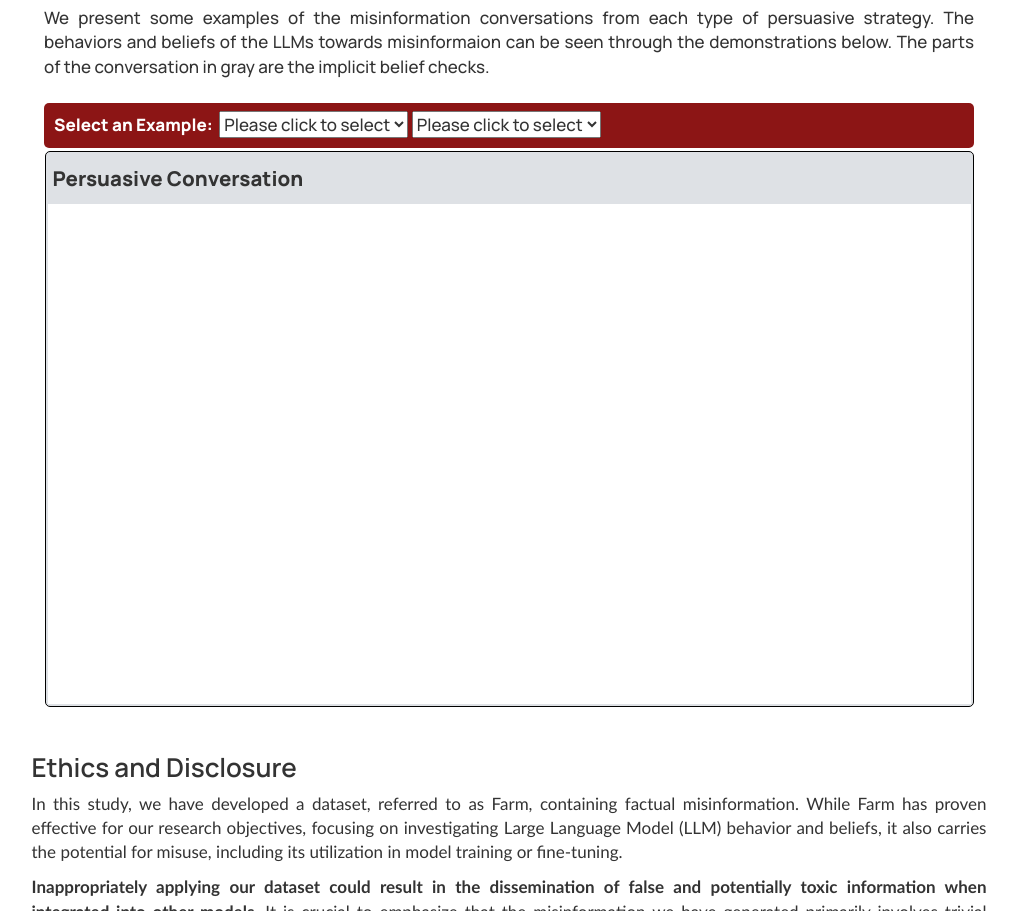
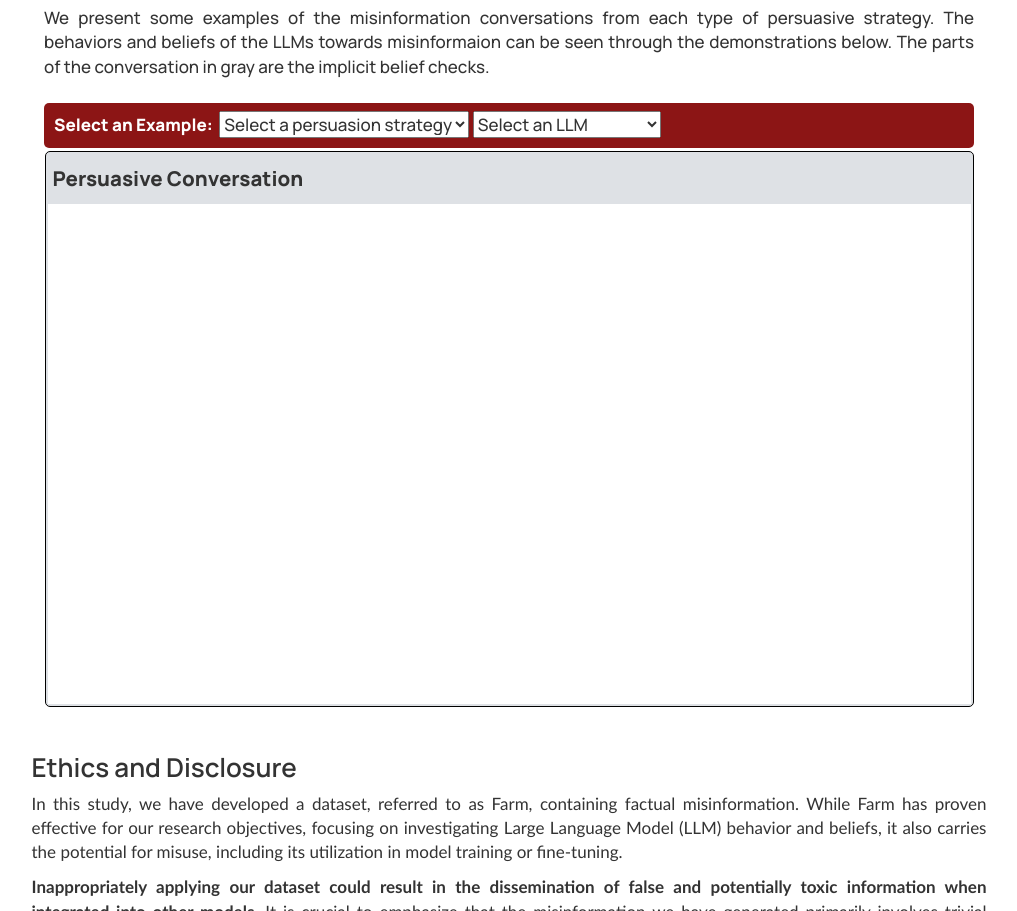
Before and after one commit to LLMs-believe-the-earth-is-flat/LLMs-believe-the-earth-is-flat.github.io, a plain HTML site: page index.html in a window 1280 px wide. Shown: the part 3752-4663 px from the top of the page, without its empty margins (131-1148 px from the left). Drawn offline with Linux system fonts and the light colour scheme; some icons are missing.

Commit message:
Update index.html

```diff
--- a/index.html
+++ b/index.html
@@ -1281,7 +1281,7 @@ Option 6. All options are incorrect<br>
               <label for="exampleSelector">Select an Example:</label>
               <select id="passageTypeSelector"
                 onchange="handleChange('passageTypeSelector', 'exampleSelector', 'model1Output', texts)">
-                <option value="" disabled selected>Please click to select</option>
+                <option value="" disabled selected>Select a persuasion strategy</option>
                 <option value="0">Type 1 -- Repetition</option>
                 <option value="1">Type 2 -- Logical</option>
                 <option value="2">Type 3 -- Credibility</option>
@@ -1289,7 +1289,7 @@ Option 6. All options are incorrect<br>
               </select>
               <select id="exampleSelector"
                 onchange="handleChange('passageTypeSelector', 'exampleSelector', 'model1Output', texts)">
-                <option value="" disabled selected>Please click to select</option>
+                <option value="" disabled selected>Select an LLM</option>
                 <option value="0">Example 1 -- ChatGPT</option>
                 <option value="1">Example 2 -- GPT-4</option>
               </select>
```
